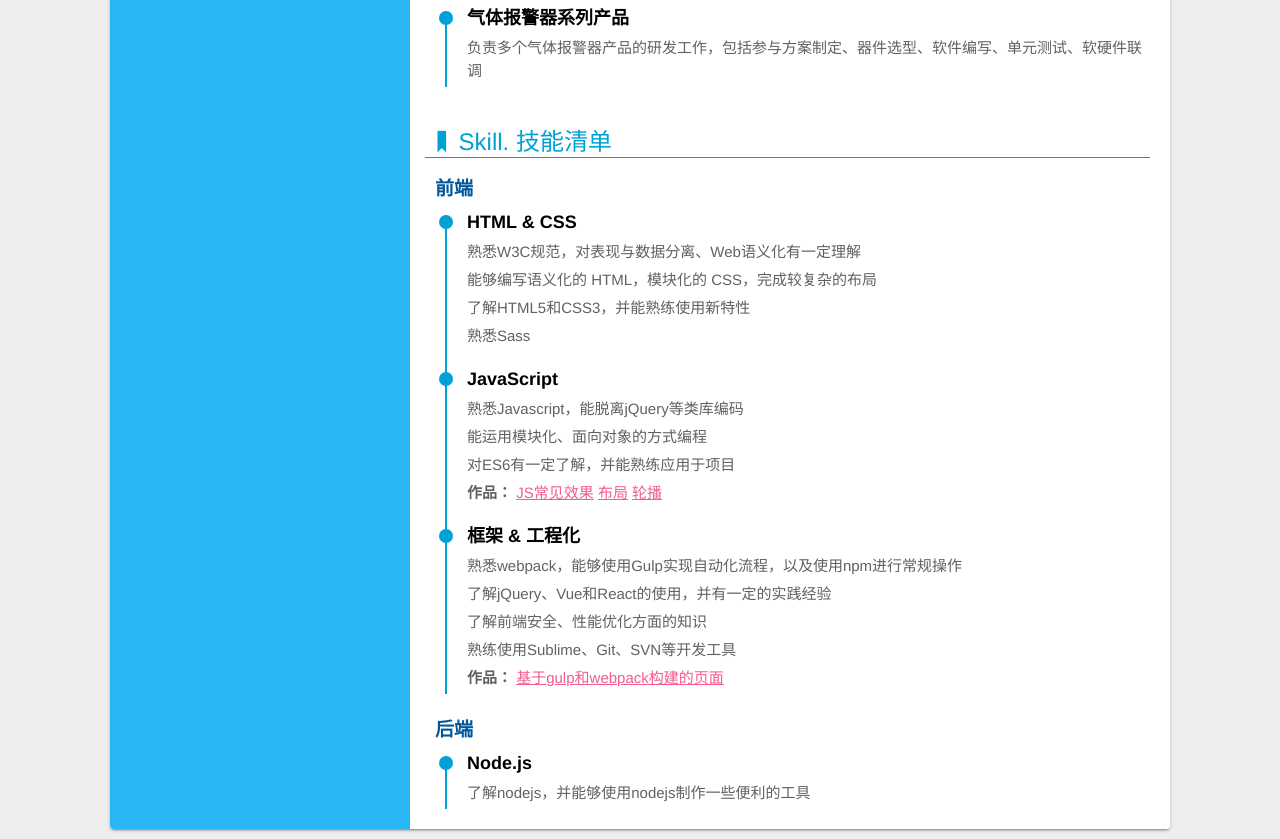
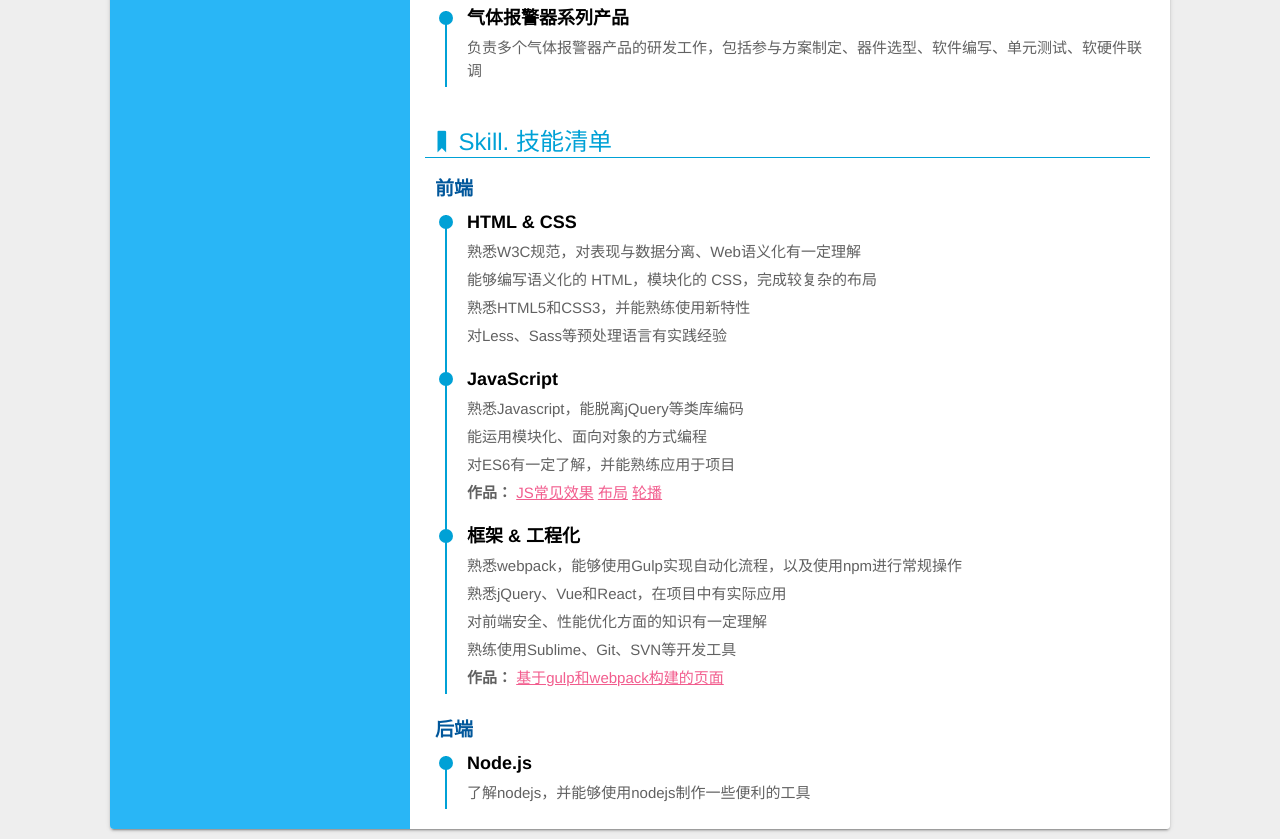
Before and after one commit to ShaunZh/Resume, a website: page index.html in a window 1280 px wide. Shown: the part 1489-2328 px from the top of the page. Drawn offline with Linux system fonts and the light colour scheme; some packages are replaced by stand-ins of ours; a script that the page names is missing.

Commit message:
更新简历

```diff
--- a/index.html
+++ b/index.html
@@ -203,8 +203,8 @@
                             <h4>HTML & CSS</h4>
                             <p>熟悉W3C规范，对表现与数据分离、Web语义化有一定理解</p>
                             <p>能够编写语义化的 HTML，模块化的 CSS，完成较复杂的布局</p>
-                            <p>了解HTML5和CSS3，并能熟练使用新特性</p>
-                            <p>熟悉Sass</p>
+                            <p>熟悉HTML5和CSS3，并能熟练使用新特性</p>
+                            <p>对Less、Sass等预处理语言有实践经验</p>
                         </li>
                         <li>
                             <div class="circle"></div>
@@ -223,8 +223,8 @@
                             <div class="circle"></div>
                             <h4>框架 & 工程化</h4>
                             <p>熟悉webpack，能够使用Gulp实现自动化流程，以及使用npm进行常规操作</p>
-                            <p>了解jQuery、Vue和React的使用，并有一定的实践经验</p>
-                            <p>了解前端安全、性能优化方面的知识</p>
+                            <p>熟悉jQuery、Vue和React，在项目中有实际应用</p>
+                            <p>对前端安全、性能优化方面的知识有一定理解</p>
                             <p>熟练使用Sublime、Git、SVN等开发工具</p>
                             <p>
                                 <span class="work">作品：</span>
```
